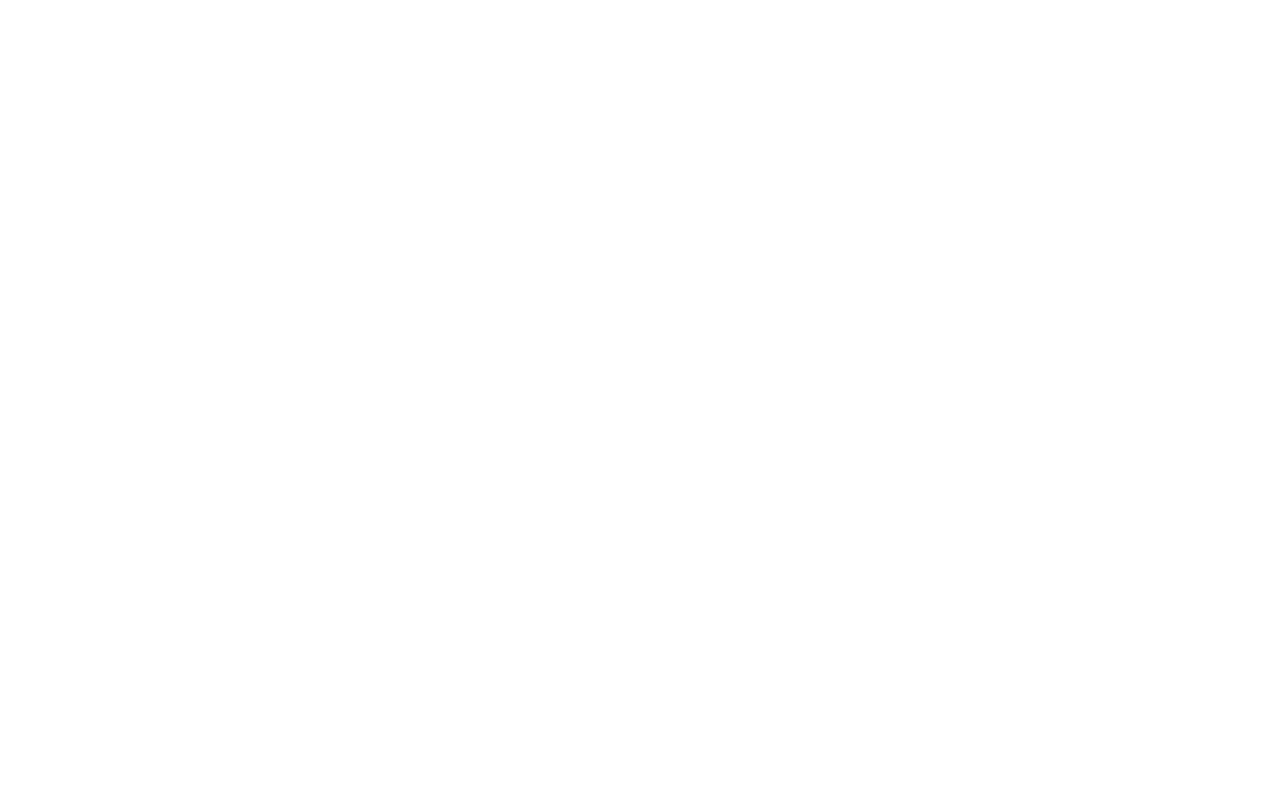
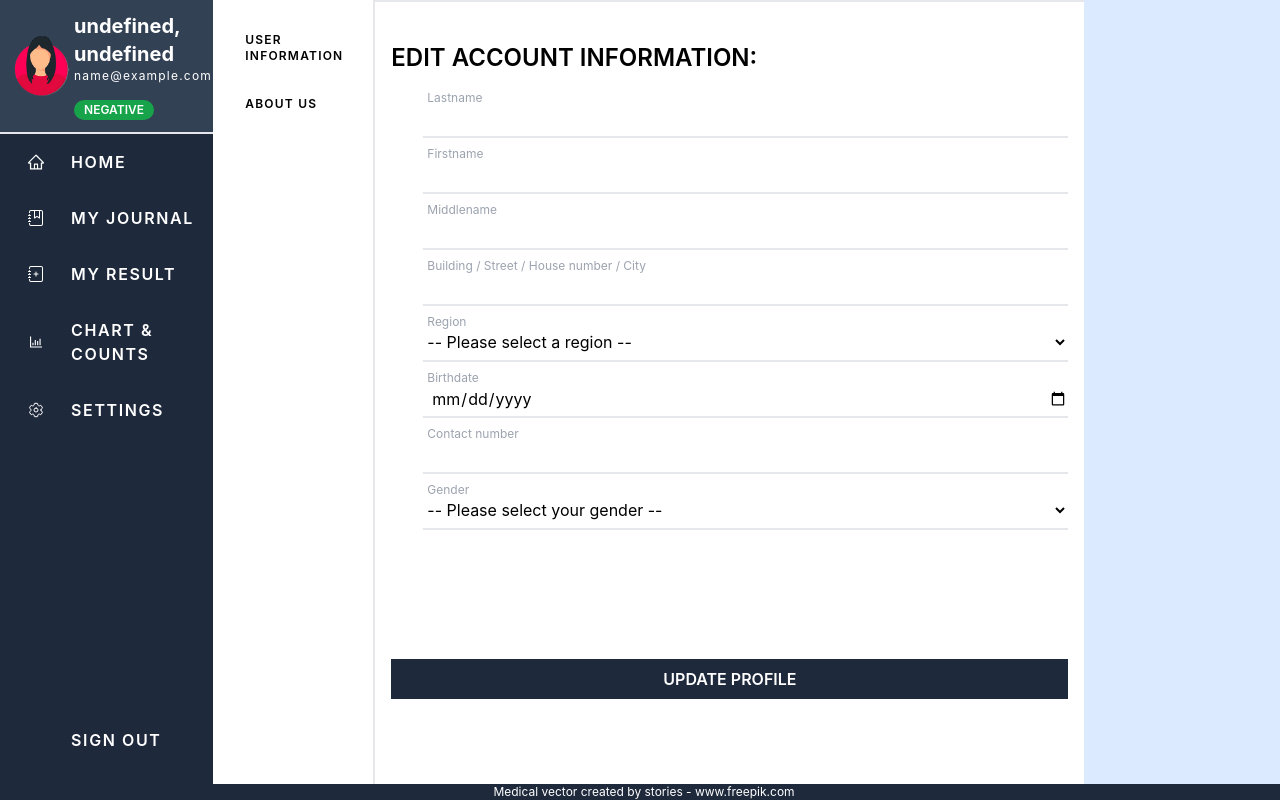
Before and after one commit to fpvt-projects/covid-track-app, a React (Create React App) app: page /settings in a window 1280 px wide. Before the commit this address had no page. Built offline with nearby package versions, Linux system fonts and the light colour scheme; no server answers; sample sign-in values are in the browser's storage.

Commit message:
Added settings component for edit profile

```diff
--- a/src/App.js
+++ b/src/App.js
@@ -6,11 +6,15 @@
 import ResultLog from "./components/ResultLog";
 import ChartandNews from "./components/ChartandNews";
 import Journal from "./components/Journal";
+import UserSettings from "./components/UserSettings";
 import axios from "axios";
 import "./App.css";
 import { useState } from "react";
+import EditUserProfile from "./components/settings/EditUserProfile";
+import AboutUs from "./components/settings/AboutUs";
 
-axios.defaults.baseURL = "https://c0v1dtrackingapi.herokuapp.com";
+// axios.defaults.baseURL = "https://c0v1dtrackingapi.herokuapp.com";
+axios.defaults.baseURL = "http://localhost:3001";
 
 function App() {
   const [resultToggler, setResultToggler] = useState(false);
@@ -31,6 +35,10 @@
             }
           />
           <Route path="interactive-map" element={<ChartandNews />} />
+          <Route path="settings" element={<UserSettings />}>
+            <Route index element={<EditUserProfile />} />
+            <Route path="about_us" element={<AboutUs />} />
+          </Route>
         </Route>
         <Route path="/covid-tracker-sign_up" element={<Register />} />
       </Routes>
--- a/src/components/RegistrationForm.js
+++ b/src/components/RegistrationForm.js
@@ -83,7 +83,7 @@
           middlename: middlename,
           firstname: firstname,
           address: houseNumber,
-          city: region,
+          region: region,
           cellnumber: cellnumber,
           birthdate: birthdate,
           gender: gender,
@@ -107,9 +107,7 @@
       })
       .then((res) => {
         sessionStorage.setItem("token", res.data.jwt);
-
         let jwToken = res.data.jwt;
-
         if (antigenType === "") {
           navigate("/");
         } else {
@@ -157,7 +155,6 @@
       setError("Please input a valid address.");
     } else {
       createAccount();
-
       clearInputs();
     }
   };
--- /dev/null
+++ b/src/components/UserSettings.js
@@ -0,0 +1,38 @@
+import React from "react";
+import { Outlet, useNavigate } from "react-router-dom";
+
+function UserSettings() {
+  const navigate = useNavigate();
+
+  const goToEditprofile = () => navigate("/settings");
+  const goToAboutus = () => navigate("about_us");
+  return (
+    <div className={`w-full h-full bg-blue-100`}>
+      <div className={`flex flex-col laptop:flex-row w-full h-full p-0`}>
+        <nav
+          className={`w-full px-4 laptop:pt-4 flex flex-row laptop:flex-col laptop:w-40 h-12 items-center laptop:h-full bg-white`}
+        >
+          <h1
+            className={`hover:bg-gray-200 w-full laptop:ml-0 py-4 px-4 text-xs font-semibold tracking-widest cursor-pointer select-none`}
+            onClick={goToEditprofile}
+          >
+            USER INFORMATION
+          </h1>
+          <h1
+            className={`hover:bg-gray-200 w-full laptop:ml-0 py-4 px-4 text-xs font-semibold tracking-widest cursor-pointer select-none`}
+            onClick={goToAboutus}
+          >
+            ABOUT US
+          </h1>
+        </nav>
+        <div
+          className={`w-full laptop:w-2/3 h-full border-t-2 laptop:border-l-2 flex justify-center bg-white`}
+        >
+          <Outlet />
+        </div>
+      </div>
+    </div>
+  );
+}
+
+export default UserSettings;
--- /dev/null
+++ b/src/components/settings/AboutUs.js
@@ -0,0 +1,7 @@
+import React from "react";
+
+function AboutUs() {
+  return <div>AboutUs</div>;
+}
+
+export default AboutUs;
--- /dev/null
+++ b/src/components/settings/EditUserProfile.js
@@ -0,0 +1,213 @@
+import React, { useEffect, useState } from "react";
+import axios from "axios";
+import jwt from "jwt-decode";
+
+function EditUserProfile() {
+  const [Lastname, setLastname] = useState("");
+  const [Firstname, setFirstname] = useState("");
+  const [Middlename, setMiddlename] = useState("");
+  const [address, setAddress] = useState("");
+  const [region, setRegion] = useState("");
+  const [birthdate, setBirthdate] = useState("");
+  const [contact, setContact] = useState("");
+  const [gender, setGender] = useState("");
+
+  const inputLastname = (e) => setLastname(e.target.value);
+  const inputFirstname = (e) => setFirstname(e.target.value);
+  const inputMiddlename = (e) => setMiddlename(e.target.value);
+  const inputAddress = (e) => setAddress(e.target.value);
+  const inputRegion = (e) => setRegion(e.target.value);
+  const inputBirthdate = (e) => setBirthdate(e.target.value);
+  const inputContact = (e) => setContact(e.target.value);
+  const inputGender = (e) => setGender(e.target.value);
+
+  const account_id = jwt(sessionStorage.getItem("token")).sub;
+  const getCurrentUserinfo = () => {
+    axios
+      .get(`/v1/users`, {
+        headers: {
+          Authorization: sessionStorage.getItem("token"),
+        },
+      })
+      .then((res) => {
+        res.data.forEach((item) => {
+          if (item.account_id === account_id) {
+            setLastname(item.lastname);
+            setFirstname(item.firstname);
+            setMiddlename(item.middlename);
+            setAddress(item.address);
+            setRegion(item.region);
+            setBirthdate(item.birthdate);
+            setContact(item.cellnumber);
+            setGender(item.gender);
+          }
+        });
+      })
+      .catch((error) => console.log(error));
+  };
+
+  const handleSubmit = () => {
+    axios
+      .patch(
+        `/v1/users/${account_id}`,
+        {
+          user: {
+            lastname: Lastname,
+            firstname: Firstname,
+            middlename: Middlename,
+            address: address,
+            region: region,
+            cellnumber: contact,
+            birthdate: birthdate,
+            gender: gender,
+            account_id: account_id,
+          },
+        },
+        {
+          headers: {
+            Authorization: sessionStorage.getItem("token"),
+          },
+        }
+      )
+      .then(() => {
+        alert(`Profile updated!`);
+        window.location.reload();
+      })
+      .catch((error) => console.log(error));
+  };
+
+  useEffect(() => {
+    getCurrentUserinfo();
+  }, []);
+
+  return (
+    <div
+      className={`w-full h-11/12 mb-8laptop:w-1/2 flex flex-col pt-10 px-4 `}
+    >
+      <h1 className={`text-2xl font-semibold mb-4`}>
+        EDIT ACCOUNT INFORMATION:
+      </h1>
+      <div className={`w-full h-3/4 mx-auto pl-8 overflow-y-auto`}>
+        <div className={`w-full h-12 border-b-2  mb-2 `}>
+          <h1 className={`text-xs select-none text-gray-400 ml-1`}>Lastname</h1>
+          <input // Lastname
+            className={`pl-2 outline-none w-full `}
+            type="text"
+            value={Lastname}
+            onChange={inputLastname}
+          />
+        </div>
+
+        <div className={`w-full h-12 border-b-2  mb-2 `}>
+          <h1 className={`text-xs select-none text-gray-400 ml-1`}>
+            Firstname
+          </h1>
+          <input // Firstname
+            className={`pl-2 outline-none w-full `}
+            type="text"
+            value={Firstname}
+            onChange={inputFirstname}
+          />
+        </div>
+
+        <div className={`w-full h-12 border-b-2  mb-2 `}>
+          <h1 className={`text-xs select-none text-gray-400 ml-1`}>
+            Middlename
+          </h1>
+          <input // Middlename
+            className={`pl-2 outline-none w-full `}
+            type="text"
+            value={Middlename}
+            onChange={inputMiddlename}
+          />
+        </div>
+
+        <div className={`w-full h-12 border-b-2  mb-2`}>
+          <h1 className={`text-xs select-none text-gray-400 ml-1`}>
+            Building / Street / House number / City
+          </h1>
+          <input // Addrss
+            className={`pl-2 outline-none w-full`}
+            type="text"
+            value={address}
+            onChange={inputAddress}
+          />
+        </div>
+
+        <div className={`w-full h-12 border-b-2  mb-2`}>
+          <h1 className={`text-xs select-none text-gray-400 ml-1`}>Region</h1>
+          <select
+            className={`w-full cursor-pointer outline-none bg-white`}
+            value={region}
+            onChange={inputRegion}
+          >
+            <option value={null}>-- Please select a region --</option>
+            <option value="Region_I">Region_I</option>
+            <option value="Region_II">Region_II</option>
+            <option value="NCR">NCR</option>
+            <option value="Region_III">Region_III</option>
+            <option value="Region_IV:A">Region_IV:A</option>
+            <option value="MIMAROPA">MIMAROPA</option>
+            <option value="Region_VI">Region_VI</option>
+            <option value="Region_VII">Region_VII</option>
+            <option value="Region_VIII">Region_VIII</option>
+            <option value="Region_IX">Region_IX</option>
+            <option value="Region_X">Region_X</option>
+            <option value="Region_XI">Region_XI</option>
+            <option value="Region_XII">Region_XII</option>
+            <option value="CAR">CAR</option>
+            <option value="BARMM">BARMM</option>
+          </select>
+        </div>
+
+        <div className={`w-full h-12 border-b-2  mb-2`}>
+          <div className={`w-full`}>
+            <h1 className={`text-xs select-none text-gray-400 ml-1`}>
+              Birthdate
+            </h1>
+            <input // Birthdate
+              className={`pl-2 outline-none w-full cursor-pointer bg-white`}
+              type="date"
+              value={birthdate}
+              onChange={inputBirthdate}
+            />
+          </div>
+        </div>
+
+        <div className={`w-full h-12 border-b-2  mb-2`}>
+          <h1 className={`text-xs select-none text-gray-400 ml-1`}>
+            Contact number
+          </h1>
+          <input // Contact
+            className={`pl-2 outline-none w-full`}
+            type="text"
+            maxLength={11}
+            value={contact}
+            onChange={inputContact}
+          />
+        </div>
+
+        <div className={`w-full h-12 border-b-2  mb-2`}>
+          <h1 className={`text-xs select-none text-gray-400 ml-1`}>Gender</h1>
+          <select
+            className={`w-full cursor-pointer outline-none bg-white`}
+            value={gender}
+            onChange={inputGender}
+          >
+            <option value={null}>-- Please select your gender --</option>
+            <option value="Male">Male</option>
+            <option value="Female">Female</option>
+          </select>
+        </div>
+      </div>
+      <button
+        className={`px-4 py-2 font-semibold text-s bg-slate-800 text-white`}
+        onClick={handleSubmit}
+      >
+        UPDATE PROFILE
+      </button>
+    </div>
+  );
+}
+
+export default EditUserProfile;
--- a/src/routes/Home.js
+++ b/src/routes/Home.js
@@ -6,12 +6,14 @@
 import { BsJournalBookmark } from "react-icons/bs";
 import { BsJournalPlus } from "react-icons/bs";
 import { AiOutlineBarChart } from "react-icons/ai";
+import { IoSettingsOutline } from "react-icons/io5";
 import axios from "axios";
 import jwt from "jwt-decode";
 
 function Home({ resultToggler }) {
   const [currentUser, setCurrentUser] = useState([]);
   const [userStatus, setUserStatus] = useState("");
+  const [gender, setGender] = useState("");
 
   const [toggleSidebar, setToggleSideBar] = useState(false);
   const [displayCountButton, setDisplayCountButton] = useState(false);
@@ -49,6 +51,12 @@
     showSideBar();
     navigate("/interactive-map");
   };
+  const goTosettings = () => {
+    setDisplayNewsButton(false);
+    setDisplayCountButton(false);
+    showSideBar();
+    navigate("/settings");
+  };
 
   const loginRedirect = () => {
     if (sessionStorage.getItem("token") === null) {
@@ -56,13 +64,25 @@
     } else {
       const user = jwt(sessionStorage.getItem("token"));
       setCurrentUser({
-        id: user.id,
         email: user.email,
+        lastname: user.lastname,
+        firstname: user.firstname,
         user_id: user.user_id,
-        firstname: user.firstname,
-        lastname: user.lastname,
-        gender: user.gender,
       });
+      axios
+        .get(`v1/users`, {
+          headers: {
+            Authorization: sessionStorage.getItem("token"),
+          },
+        })
+        .then((res) => {
+          res.data.forEach((item) => {
+            if (item.account_id === user.sub) {
+              setGender(item.gender);
+            }
+          });
+        })
+        .catch((error) => console.log(error));
       getResults();
     }
   };
@@ -144,7 +164,7 @@
             <div className={`w-1/3 h-full flex items-center justify-center`}>
               <img
                 className={`w-20 `}
-                src={currentUser.gender === "Male" ? maleAvatar : femaleAvatar}
+                src={gender === "Male" ? maleAvatar : femaleAvatar}
                 alt="male"
               />
             </div>
@@ -228,6 +248,17 @@
                 <h1 className={`select-none`}>{`CHART & COUNTS`}</h1>
               </div>
             </div>
+            <div
+              onClick={goTosettings}
+              className={`text-white tracking-widest font-semibold hover:bg-cyan-700 w-full py-4 flex cursor-pointer`}
+            >
+              <div className={`w-1/3 flex justify-center items-center`}>
+                <IoSettingsOutline />
+              </div>
+              <div className={`w-2/3`}>
+                <h1 className={`select-none`}>{`SETTINGS`}</h1>
+              </div>
+            </div>
           </div>
 
           <div>
```
